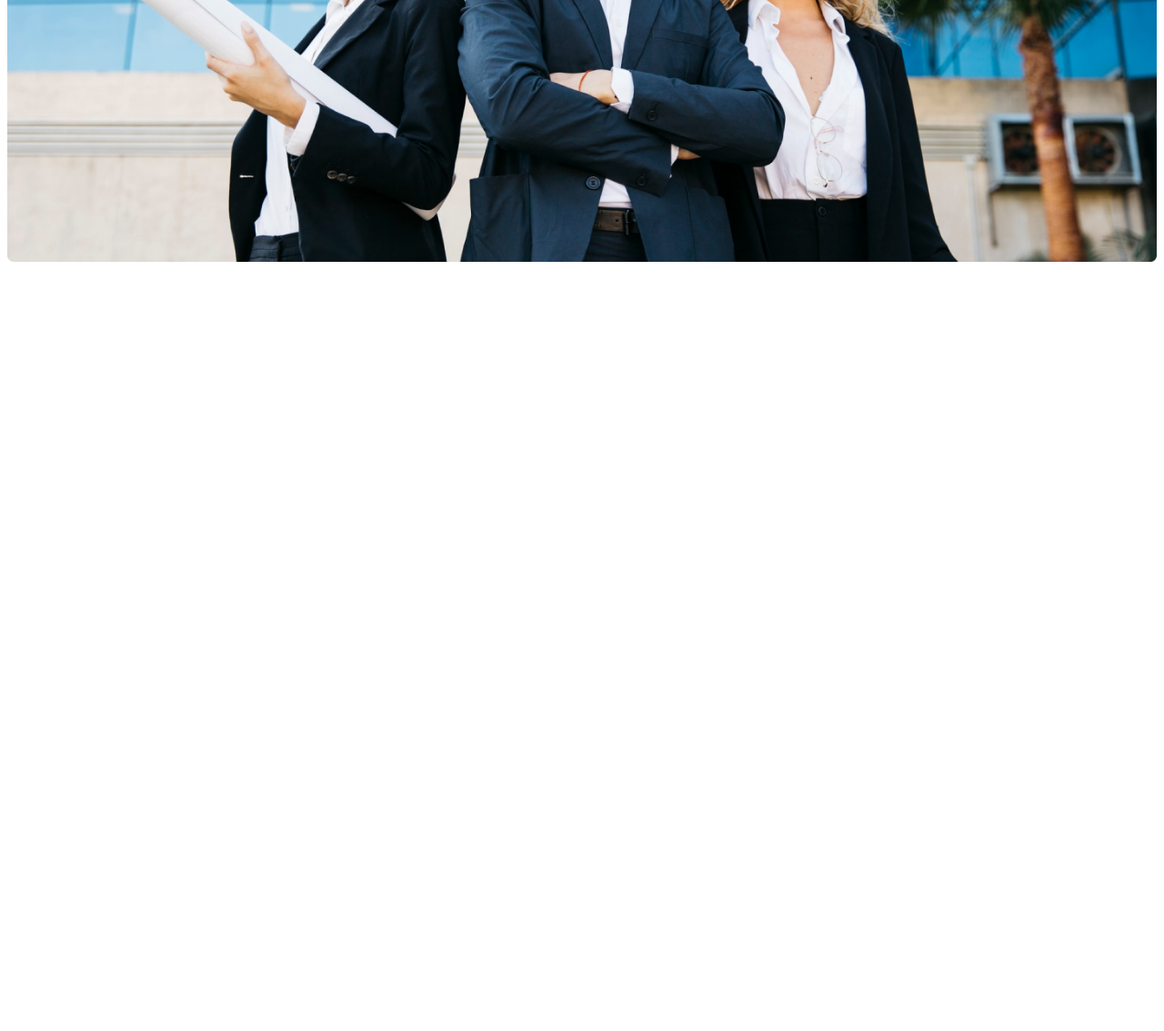
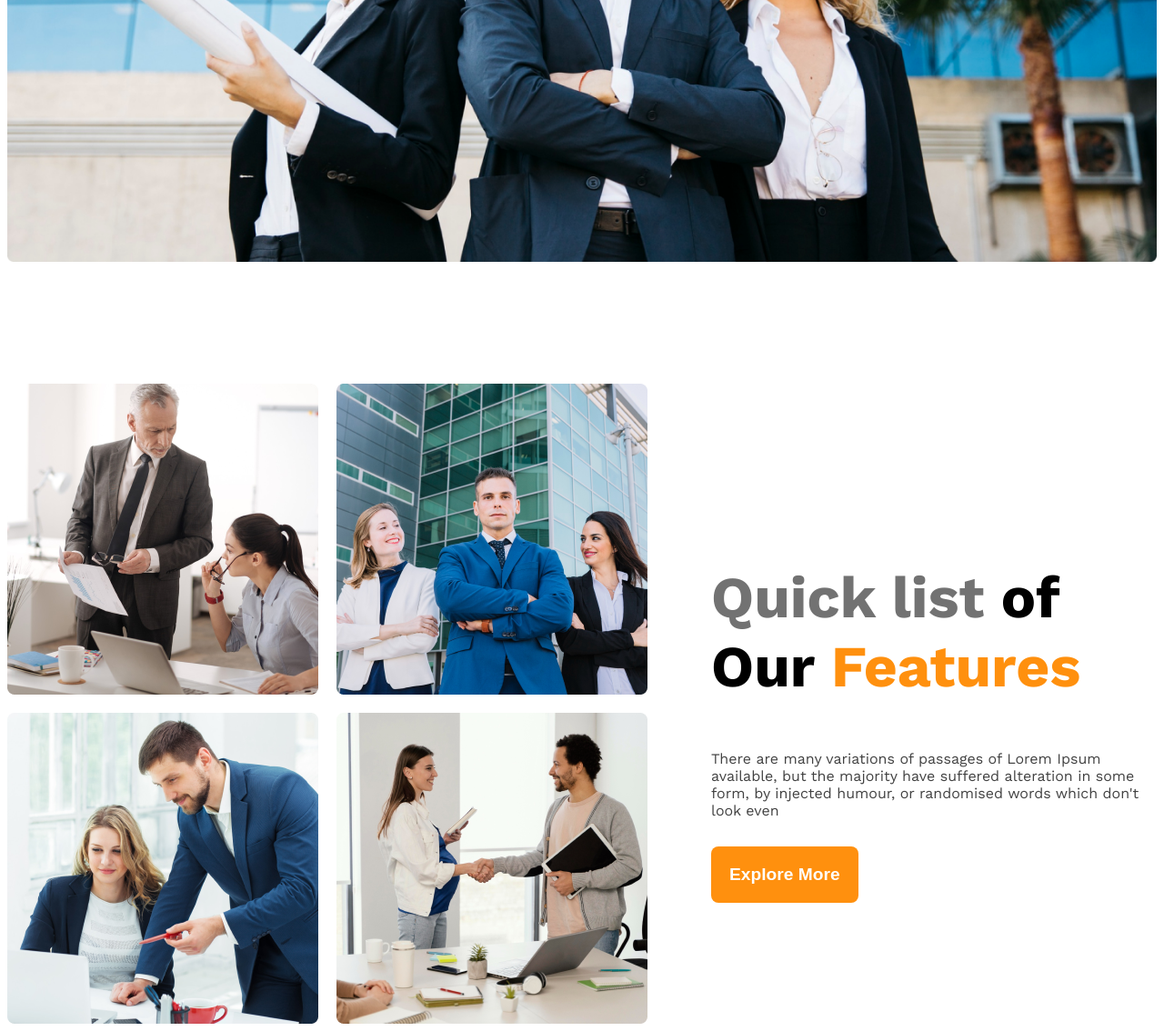
Before and after one commit to shafayatGit/mod10-g3-architect-website, a plain HTML site: page index.html in a window 1280 px wide. Shown: the part 890-2024 px from the top of the page at 91% size. Before the commit the page ends 1190 px from the top, so only its background shows below. Drawn offline with nearby package versions, Linux system fonts and the light colour scheme.

Commit message:
tems added

```diff
--- a/index.html
+++ b/index.html
@@ -27,7 +27,19 @@
         </section>
     </header>
     <main>
-
+         <section class="teams flex">
+            <div class="img_container">
+                <img src="images/team1.png" alt="">
+                <img src="images/team2.png" alt="">
+                <img src="images/team3.png" alt="">
+                <img src="images/team4.png" alt="">
+            </div>
+            <div class="features_container">
+                <h3 class="features_title banner_title"> <span style="color: rgb(114, 114, 114);" >Quick list</span> of Our <span style="color: rgb(255, 144, 14);">Features</span> </h3>
+                <p class="features_container banner_description text_1">There are many variations of passages of Lorem Ipsum available, but the majority have suffered alteration in some form, by injected humour, or randomised words which don't look even</p>
+                <button class="btn_primary">Explore More</button>
+            </div>
+        </section>
     </main>
     <footer>
 
--- a/styles/style.css
+++ b/styles/style.css
@@ -8,6 +8,11 @@
   }
 
 /* Shared style */
+
+main{
+    max-width: 1440px;
+    margin: 0 auto;
+}
 
 .flex{
     display: flex;
@@ -83,11 +88,28 @@ font-weight: 500;
     width: 100%;;
 }
 
+/* Team and features section */
+
+.teams{
+    align-items: center;
+    gap: 70px;
+    margin-top: 130px;
+}
+
+.img_container{
+    display: grid;
+    grid-template-columns: repeat(2,1fr);
+    gap: 20px;
+}
+
 
 
 
 @media screen and (max-width:576px) {
-    .navbar , .nav_links{
+    .navbar , .nav_links, .teams{
         flex-direction: column;
     }
+    .img_container{
+        grid-template-columns: repeat(1,1fr);
+    }
 }
```
